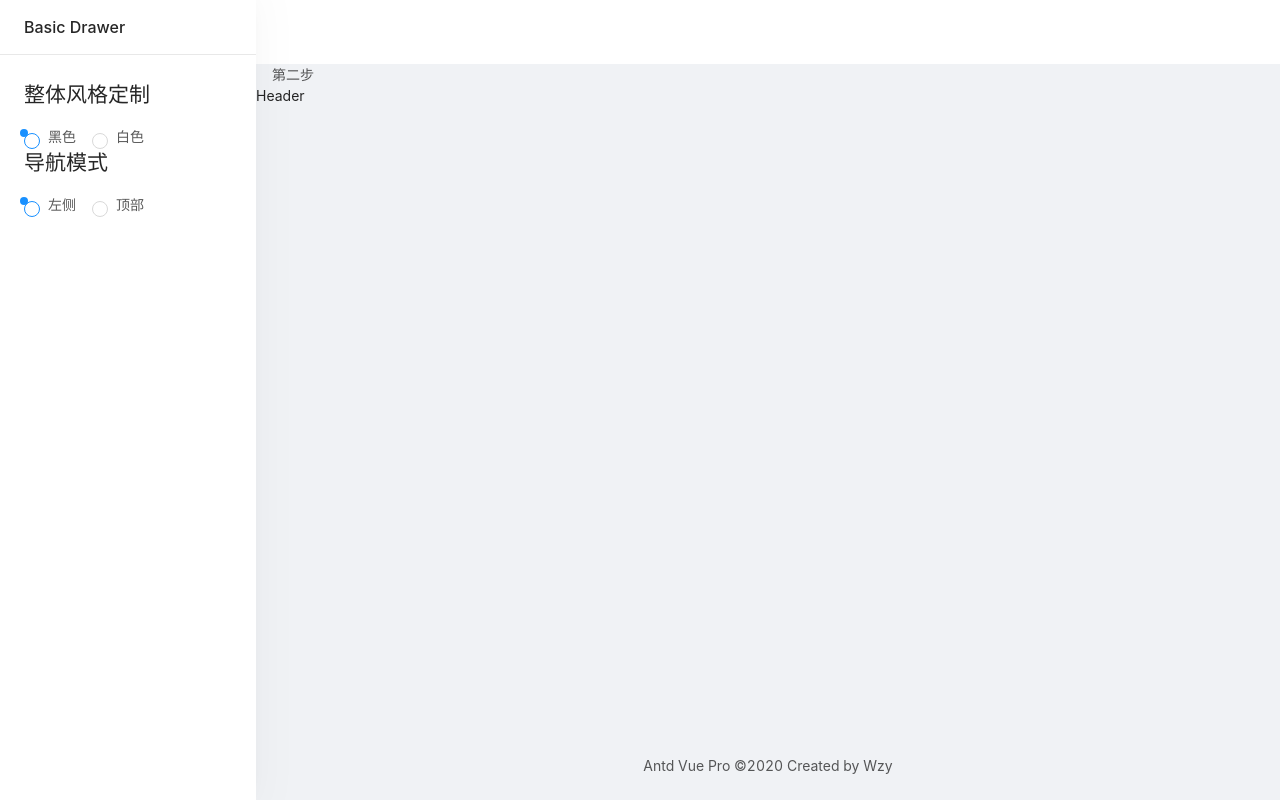
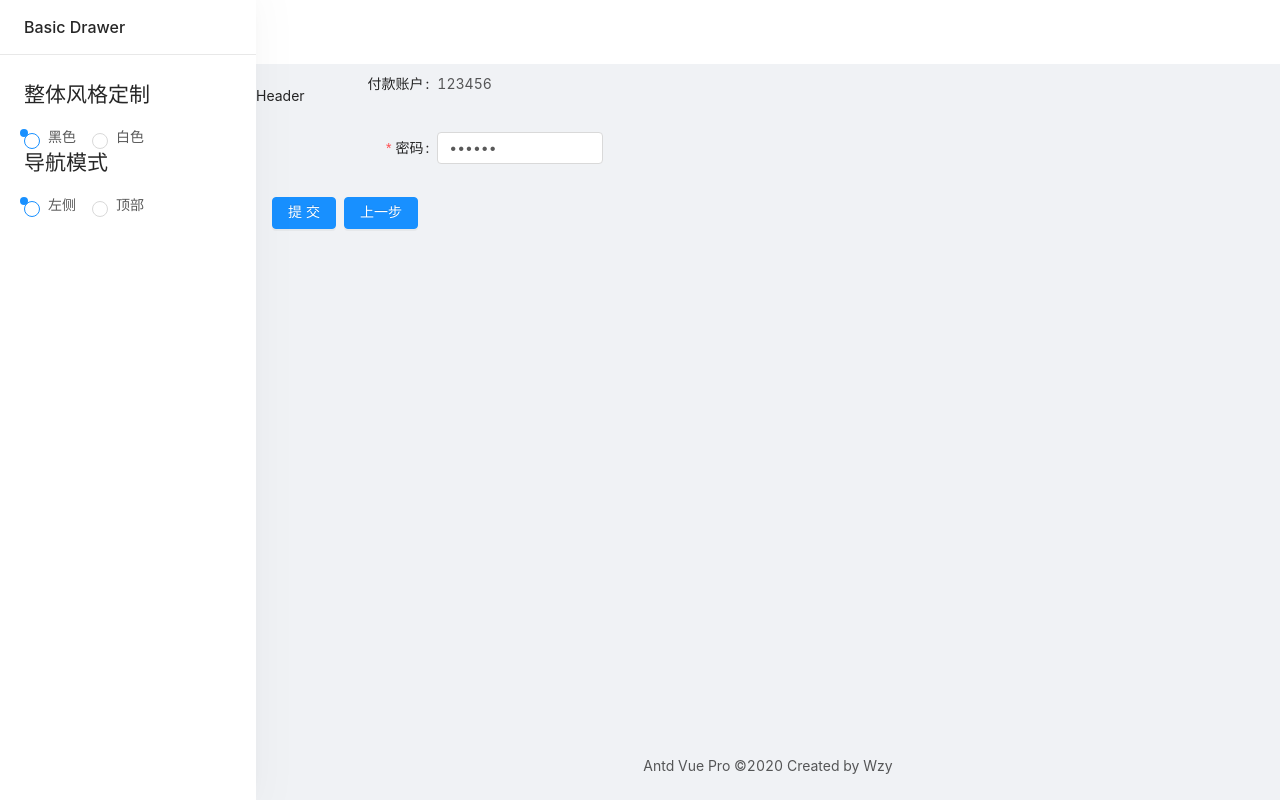
Before and after one commit to qq1198437442/ant-design-vue-pro, a Vue app: page /form/step-form/confirm in a window 1280 px wide. Built offline with nearby package versions, Linux system fonts and the light colour scheme.

Commit message:
创建一个分部表单

```diff
--- /dev/null
+++ b/mock/form.js
@@ -0,0 +1,16 @@
+// import { random } from "lodash/random";
+// var random = require(`lodash/random`);
+
+function form(method) {
+  let res = null;
+  switch (method) {
+    case "POST":
+      res = { message: "ok" };
+      break;
+    default:
+      res = null;
+  }
+  return res;
+}
+
+module.exports = form;
--- a/src/store/index.js
+++ b/src/store/index.js
@@ -1,5 +1,6 @@
 import Vue from "vue";
 import Vuex from "vuex";
+import form from "./modules/form";
 
 Vue.use(Vuex);
 
@@ -7,5 +8,7 @@
   state: {},
   mutations: {},
   actions: {},
-  modules: {}
+  modules: {
+    form
+  }
 });
--- /dev/null
+++ b/src/store/modules/form.js
@@ -0,0 +1,36 @@
+import router from "../../router";
+import request from "../../utils/request";
+
+const state = {
+  step: {
+    payAccount: "123456"
+  }
+};
+
+const actions = {
+  async submitStepForm({ commit }, { payload }) {
+    await request({
+      url: "/api/form",
+      method: "POST",
+      data: payload
+    });
+    commit("saveStepFormData", payload);
+    router.push("/form/step-form/result");
+  }
+};
+
+const mutations = {
+  saveStepFormData(state, { payload }) {
+    state.step = {
+      ...state.step,
+      ...payload
+    };
+  }
+};
+
+export default {
+  namespaced: true,
+  state,
+  actions,
+  mutations
+};
--- a/src/views/Forms/StepForm/Step1.vue
+++ b/src/views/Forms/StepForm/Step1.vue
@@ -1,14 +1,62 @@
 <template>
-  <div>第一步</div>
+  <div>
+    <a-form layout="horizontal" :form="form">
+      <a-form-item
+        label="付款账户"
+        :label-col="formItemLayout.labelCol"
+        :wrapper-col="formItemLayout.wrapperCol"
+      >
+        <a-input
+          v-decorator="[
+            'payAccount',
+            {
+              initialValue: step.payAccount,
+              rules: [{ required: true, message: '请输入付款账号' }]
+            }
+          ]"
+          placeholder="请输入付款账号"
+        />
+      </a-form-item>
+      <a-form-item>
+        <a-button type="primary" @click="handleSubmit">下一步</a-button>
+      </a-form-item>
+    </a-form>
+  </div>
 </template>
 
 <script>
 export default {
   name: "",
   data() {
-    return {};
+    this.form = this.$form.createForm(this);
+    return {
+      formItemLayout: {
+        labelCol: { span: 4 },
+        wrapperCol: { span: 4 }
+      },
+      payAccount: ""
+    };
+  },
+  computed: {
+    step() {
+      return this.$store.state.form.step;
+    }
+  },
+  methods: {
+    handleSubmit() {
+      const { form, $router, $store } = this;
+      form.validateFields((err, values) => {
+        if (!err) {
+          $store.commit({
+            type: "form/saveStepFormData",
+            payload: values
+          });
+          $router.push("/form/step-form/confirm");
+        }
+      });
+    }
   }
 };
 </script>
 
-<style lang="" scoped></style>
+<style scoped></style>
--- a/src/views/Forms/StepForm/Step2.vue
+++ b/src/views/Forms/StepForm/Step2.vue
@@ -1,14 +1,75 @@
 <template>
-  <div>第二步</div>
+  <div>
+    <a-form layout="horizontal" :form="form">
+      <a-form-item
+        label="付款账户"
+        :label-col="formItemLayout.labelCol"
+        :wrapper-col="formItemLayout.wrapperCol"
+      >
+        {{ step.payAccount }}
+      </a-form-item>
+      <a-form-item
+        label="密码"
+        :label-col="formItemLayout.labelCol"
+        :wrapper-col="formItemLayout.wrapperCol"
+      >
+        <a-input
+          v-decorator="[
+            'password',
+            {
+              initialValue: step.payAccount,
+              rules: [{ required: true, message: '请输入密码' }]
+            }
+          ]"
+          type="password"
+          placeholder="请输入付款密码"
+        />
+      </a-form-item>
+      <a-form-item>
+        <a-button type="primary" @click="handleSubmit">提交</a-button>
+        <a-button type="primary" style="margin-left: 8px;" @click="onPrev"
+          >上一步</a-button
+        >
+      </a-form-item>
+    </a-form>
+  </div>
 </template>
 
 <script>
 export default {
   name: "",
   data() {
-    return {};
+    this.form = this.$form.createForm(this);
+    return {
+      formItemLayout: {
+        labelCol: { span: 4 },
+        wrapperCol: { span: 4 }
+      },
+      payAccount: "",
+      password: ""
+    };
+  },
+  computed: {
+    step() {
+      return this.$store.state.form.step;
+    }
+  },
+  methods: {
+    handleSubmit() {
+      const { form, $store, step } = this;
+      form.validateFields((err, values) => {
+        if (!err) {
+          $store.dispatch({
+            type: "form/submitStepForm",
+            payload: { ...step, ...values }
+          });
+        }
+      });
+    },
+    onPrev() {
+      this.$router.push("/form/step-form/info");
+    }
   }
 };
 </script>
-
-<style lang="" scoped></style>
+<style scoped></style>
--- a/src/views/Forms/StepForm/Step3.vue
+++ b/src/views/Forms/StepForm/Step3.vue
@@ -1,5 +1,5 @@
 <template>
-  <div>第三步</div>
+  <div>操作成功，预计两小时到账</div>
 </template>
 
 <script>
```
